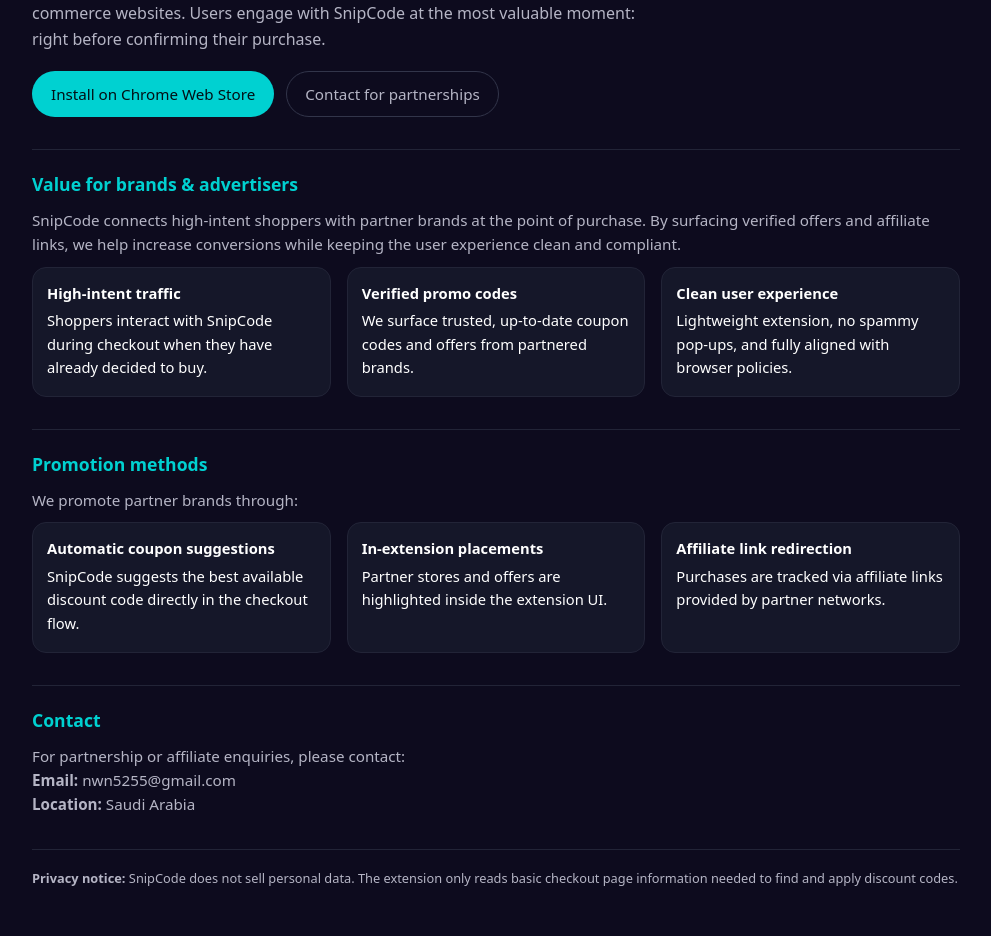
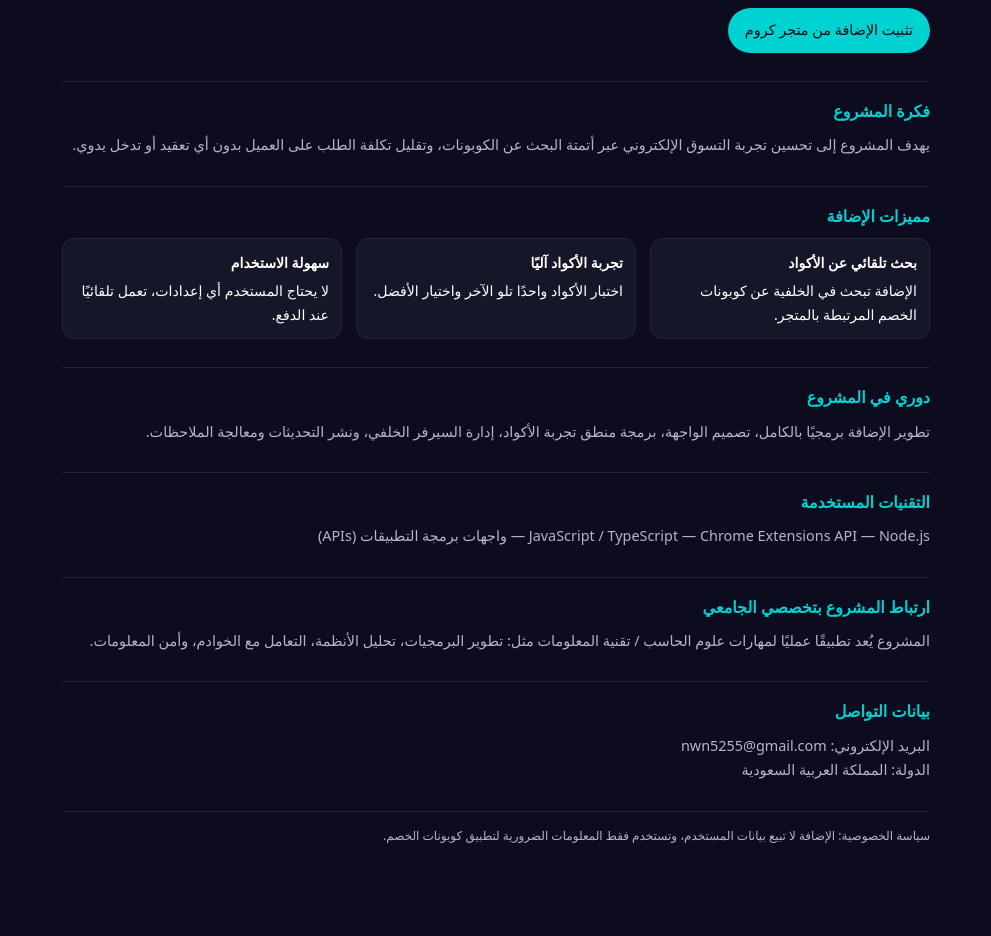
Before and after one commit to fhd79/snipcode-site, a plain HTML site: page index.html in a window 1280 px wide. Shown: the part 216-1152 px from the top of the page, without its empty margins (144-1135 px from the left). After the commit the page ends 1110 px from the top, so only its background shows below. Drawn offline with Linux system fonts and the light colour scheme.

Commit message:
Localize index.html to Arabic language
Updated the HTML content to support Arabic language, including text direction and translations for various elements.

```diff
--- a/index.html
+++ b/index.html
@@ -1,11 +1,10 @@
 <!DOCTYPE html>
-<html lang="en">
+<html lang="ar" dir="rtl">
 <head>
-  <meta name='impact-site-verification' value='c083df24-837e-4daa-b573-90c586e81ea4'>
   <meta charset="UTF-8" />
-  <title>SnipCode – Smart Coupon Assistant</title>
   <meta name="viewport" content="width=device-width, initial-scale=1" />
-  <meta name="description" content="SnipCode is a Chrome extension that automatically finds, tests, and suggests discount codes at checkout to help shoppers save money.">
+  <title>SnipCode – مساعد كوبونات الخصم</title>
+  <meta name="description" content="SnipCode إضافة كروم تبحث تلقائيًا عن كوبونات الخصم وتطبّق أفضل كود أثناء الدفع.">
   <style>
     :root {
       --primary: #00D1D1;
@@ -14,24 +13,23 @@
       --muted: #b5b5c5;
     }
     * { box-sizing: border-box; margin: 0; padding: 0; font-family: system-ui, -apple-system, BlinkMacSystemFont, "Segoe UI", sans-serif; }
-    body { background: var(--bg); color: var(--light); line-height: 1.6; }
+    body { background: var(--bg); color: var(--light); line-height: 1.7; }
     a { color: inherit; text-decoration: none; }
-    .page { max-width: 960px; margin: 0 auto; padding: 24px 16px 48px; }
-    header { display: flex; align-items: center; gap: 12px; margin-bottom: 28px; }
+    .page { max-width: 900px; margin: 0 auto; padding: 24px 16px 48px; }
+    header { display: flex; align-items: center; gap: 12px; margin-bottom: 24px; }
     header img { width: 52px; height: 52px; border-radius: 12px; }
-    header h1 { font-size: 1.9rem; }
+    header h1 { font-size: 1.7rem; }
     header span { display: block; font-size: 0.85rem; color: var(--muted); }
 
-    .hero { margin-bottom: 32px; }
-    .hero h2 { font-size: 1.4rem; margin-bottom: 8px; color: var(--primary); }
-    .hero p { color: var(--muted); max-width: 620px; }
+    .hero { margin-bottom: 28px; }
+    .hero h2 { font-size: 1.2rem; margin-bottom: 6px; color: var(--primary); }
+    .hero p { color: var(--muted); max-width: 650px; }
 
-    .cta-row { margin-top: 18px; display: flex; flex-wrap: wrap; gap: 12px; }
+    .cta-row { margin-top: 14px; display: flex; flex-wrap: wrap; gap: 10px; }
     .btn-primary, .btn-ghost {
-      padding: 10px 18px;
+      padding: 9px 16px;
       border-radius: 999px;
-      font-size: 0.95rem;
-      font-weight: 500;
+      font-size: 0.9rem;
       border: 1px solid transparent;
       cursor: pointer;
       display: inline-flex;
@@ -41,108 +39,109 @@
     .btn-primary { background: var(--primary); color: #021015; }
     .btn-ghost { border-color: #32354a; color: var(--muted); background: transparent; }
 
-    .section { margin-top: 32px; padding-top: 20px; border-top: 1px solid #222437; }
-    .section h3 { font-size: 1.1rem; margin-bottom: 10px; color: var(--primary); }
-    .section p { color: var(--muted); font-size: 0.95rem; }
+    .section { margin-top: 28px; padding-top: 16px; border-top: 1px solid #222437; }
+    .section h3 { font-size: 1rem; margin-bottom: 8px; color: var(--primary); }
+    .section p { color: var(--muted); font-size: 0.9rem; }
 
-    .features { display: grid; grid-template-columns: repeat(auto-fit, minmax(220px, 1fr)); gap: 16px; margin-top: 10px; }
+    .features { display: grid; grid-template-columns: repeat(auto-fit, minmax(220px, 1fr)); gap: 14px; margin-top: 8px; }
     .card {
       background: #151729;
-      border-radius: 14px;
-      padding: 14px 14px 16px;
+      border-radius: 12px;
+      padding: 12px;
       border: 1px solid #222437;
-      font-size: 0.92rem;
+      font-size: 0.88rem;
     }
     .card b { display: block; margin-bottom: 4px; color: var(--light); }
 
-    footer { margin-top: 32px; padding-top: 18px; border-top: 1px solid #222437; font-size: 0.8rem; color: var(--muted); }
-    footer a { color: var(--primary); font-weight: 500; }
+    footer { margin-top: 28px; padding-top: 14px; border-top: 1px solid #222437; font-size: 0.75rem; color: var(--muted); }
   </style>
 </head>
 <body>
   <div class="page">
     <header>
-      <!-- استبدل src برابط شعارك لو حاب -->
-      <img src="https://github.com/fhd79/snipcode-site/blob/main/SnipCode_128x128.png" alt="SnipCode logo" />
+      <img src="https://github.com/fhd79/snipcode-site/blob/main/SnipCode_128x128.png" alt="شعار SnipCode" />
       <div>
         <h1>SnipCode</h1>
-        <span>Smart coupon assistant for online shoppers</span>
+        <span>مساعد ذكي للعثور على كوبونات الخصم</span>
       </div>
     </header>
 
     <main>
       <section class="hero">
-        <h2>Automatic discount codes at checkout</h2>
+        <h2>أفضل كود خصم وقت الدفع تلقائيًا</h2>
         <p>
-          SnipCode is a Chrome extension that helps shoppers save money by automatically
-          searching, testing, and suggesting valid discount codes at the checkout step
-          on e-commerce websites. Users engage with SnipCode at the most valuable moment:
-          right before confirming their purchase.
+          SnipCode إضافة لمتصفح Google Chrome تساعد المستخدم على التوفير أثناء الشراء من المتاجر الإلكترونية،
+          حيث تبحث تلقائيًا عن أكواد الخصم، وتجرّبها، ثم تطبّق أفضل كود متاح في صفحة الدفع.
         </p>
         <div class="cta-row">
-          <a class="btn-primary" href="https://chromewebstore.google.com/detail/snipcode/hgmgkoejkmaibhdmciehkjaoajbjhokc?utm_source=impact-landing" target="_blank" rel="noopener">
-            Install on Chrome Web Store
-          </a>
-          <a class="btn-ghost" href="mailto:nwn5255@gmail.com">
-            Contact for partnerships
+          <a class="btn-primary" href="https://chromewebstore.google.com/detail/snipcode/hgmgkoejkmaibhdmciehkjaoajbjhokc" target="_blank" rel="noopener">
+            تثبيت الإضافة من متجر كروم
           </a>
         </div>
       </section>
 
       <section class="section">
-        <h3>Value for brands & advertisers</h3>
+        <h3>فكرة المشروع</h3>
         <p>
-          SnipCode connects high-intent shoppers with partner brands at the point of purchase.
-          By surfacing verified offers and affiliate links, we help increase conversions while
-          keeping the user experience clean and compliant.
+          يهدف المشروع إلى تحسين تجربة التسوق الإلكتروني عبر أتمتة البحث عن الكوبونات،
+          وتقليل تكلفة الطلب على العميل بدون أي تعقيد أو تدخل يدوي.
         </p>
+      </section>
+
+      <section class="section">
+        <h3>مميزات الإضافة</h3>
         <div class="features">
           <div class="card">
-            <b>High-intent traffic</b>
-            Shoppers interact with SnipCode during checkout when they have already decided to buy.
+            <b>بحث تلقائي عن الأكواد</b>
+            الإضافة تبحث في الخلفية عن كوبونات الخصم المرتبطة بالمتجر.
           </div>
           <div class="card">
-            <b>Verified promo codes</b>
-            We surface trusted, up-to-date coupon codes and offers from partnered brands.
+            <b>تجربة الأكواد آليًا</b>
+            اختبار الأكواد واحدًا تلو الآخر واختيار الأفضل.
           </div>
           <div class="card">
-            <b>Clean user experience</b>
-            Lightweight extension, no spammy pop-ups, and fully aligned with browser policies.
+            <b>سهولة الاستخدام</b>
+            لا يحتاج المستخدم أي إعدادات، تعمل تلقائيًا عند الدفع.
           </div>
         </div>
       </section>
 
       <section class="section">
-        <h3>Promotion methods</h3>
-        <p>We promote partner brands through:</p>
-        <div class="features">
-          <div class="card">
-            <b>Automatic coupon suggestions</b>
-            SnipCode suggests the best available discount code directly in the checkout flow.
-          </div>
-          <div class="card">
-            <b>In-extension placements</b>
-            Partner stores and offers are highlighted inside the extension UI.
-          </div>
-          <div class="card">
-            <b>Affiliate link redirection</b>
-            Purchases are tracked via affiliate links provided by partner networks.
-          </div>
-        </div>
+        <h3>دوري في المشروع</h3>
+        <p>
+          تطوير الإضافة برمجيًا بالكامل، تصميم الواجهة، برمجة منطق تجربة الأكواد، إدارة السيرفر الخلفي،
+          ونشر التحديثات ومعالجة الملاحظات.
+        </p>
       </section>
 
       <section class="section">
-        <h3>Contact</h3>
+        <h3>التقنيات المستخدمة</h3>
         <p>
-          For partnership or affiliate enquiries, please contact:<br />
-          <b>Email:</b> <a href="mailto:nwn5255@gmail.com">nwn5255@gmail.com</a><br />
-          <b>Location:</b> Saudi Arabia
+          JavaScript / TypeScript — Chrome Extensions API — Node.js — واجهات برمجة التطبيقات (APIs)
+        </p>
+      </section>
+
+      <section class="section">
+        <h3>ارتباط المشروع بتخصصي الجامعي</h3>
+        <p>
+          المشروع يُعد تطبيقًا عمليًا لمهارات علوم الحاسب / تقنية المعلومات مثل:
+          تطوير البرمجيات، تحليل الأنظمة، التعامل مع الخوادم، وأمن المعلومات.
+        </p>
+      </section>
+
+      <section class="section">
+        <h3>بيانات التواصل</h3>
+        <p>
+          البريد الإلكتروني: nwn5255@gmail.com<br />
+          الدولة: المملكة العربية السعودية
         </p>
       </section>
 
       <footer>
-        <p><b>Privacy notice:</b> SnipCode does not sell personal data. The extension only
-        reads basic checkout page information needed to find and apply discount codes.</p>
+        <p>
+          سياسة الخصوصية: الإضافة لا تبيع بيانات المستخدم،
+          وتستخدم فقط المعلومات الضرورية لتطبيق كوبونات الخصم.
+        </p>
       </footer>
     </main>
   </div>
```
